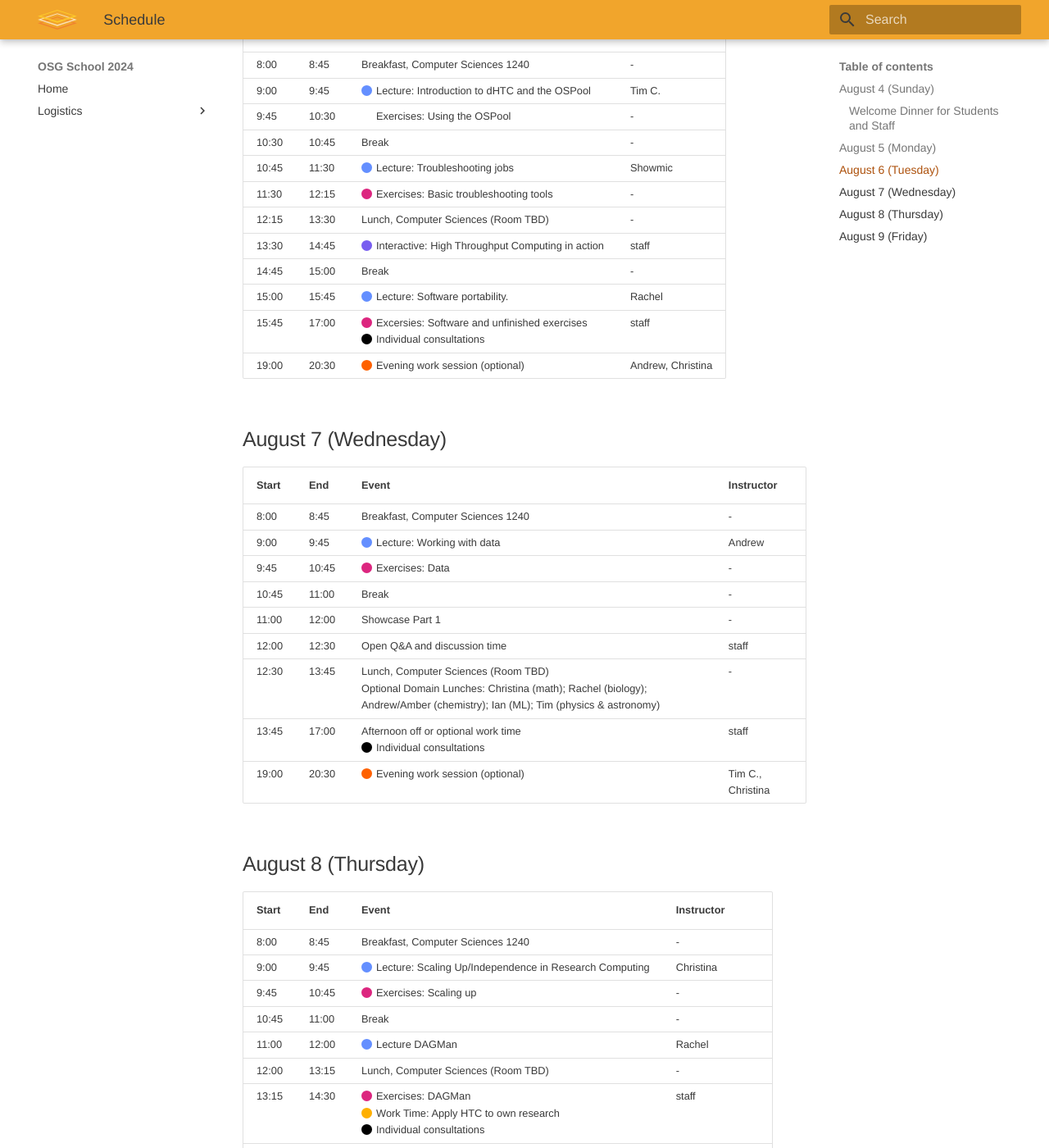
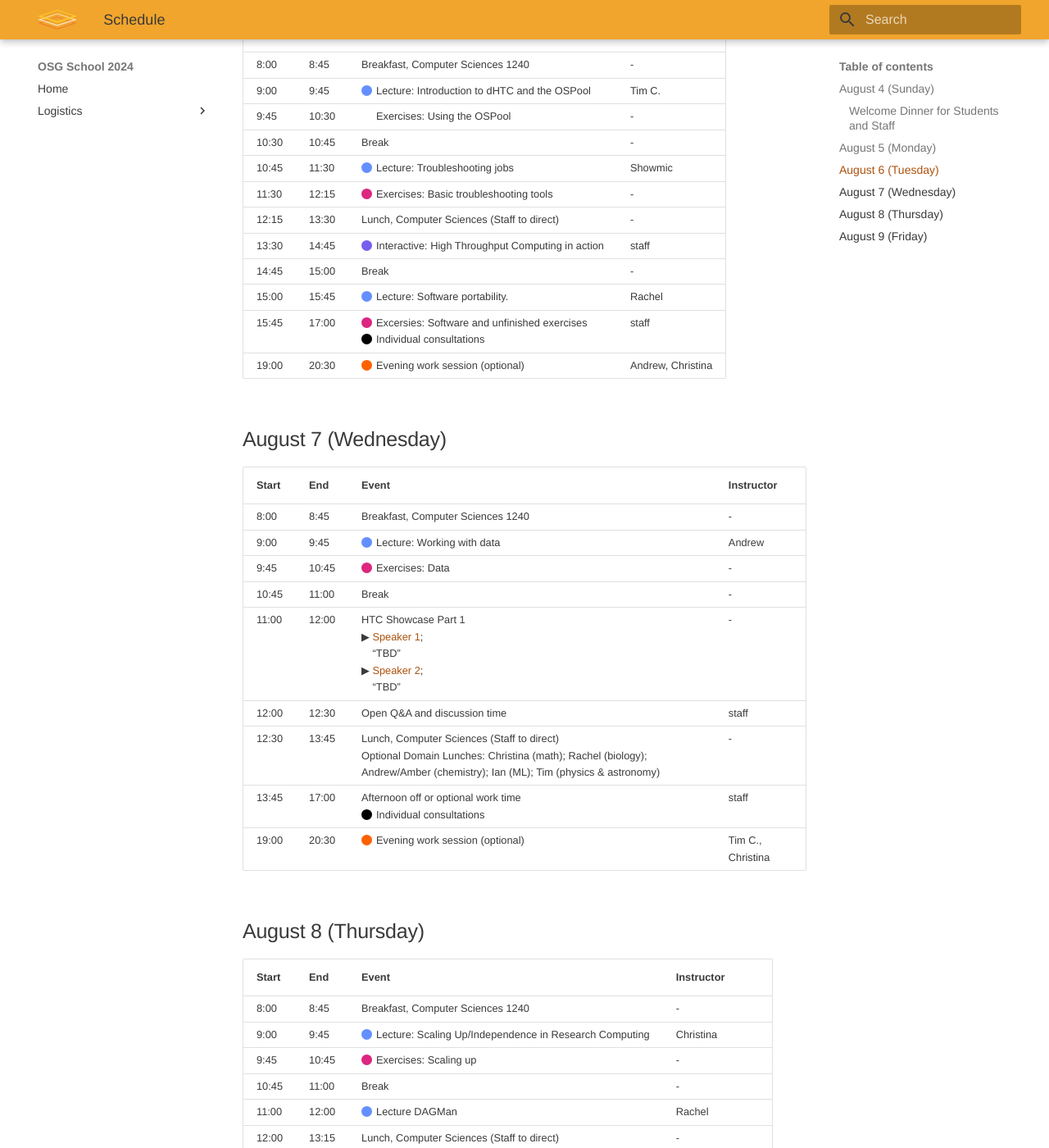
Before and after one commit to osg-htc/school-2024, an MkDocs documentation site: the page built from docs/schedule.md, in a window 1280 px wide and 1400 px high, scrolled down 1021 px. Shown: the whole window at 82% size. Built offline with MkDocs 1.6.1 and Material for MkDocs 9.7.7, drawn with Linux system fonts in a browser that asks for light colours; some of the changed text lies outside the part shown.

Commit message:
Showcase, Lunch and timing updates

```diff
--- a/docs/schedule.md
+++ b/docs/schedule.md
@@ -59,13 +59,13 @@
     <tr>
         <td>10:45</td>
         <td>12:15</td>
-        <td><span class="before-dot text-pink">Exercises: HTCondor bases (1.n series)</span>/td>
+        <td><span class="before-dot text-pink">Exercises: HTCondor bases (1.n series)</span></td>
         <td>-</td>
     </tr>
     <tr>
         <td>12:15</td>
         <td>13:15</td>
-        <td>Lunch, Computer Sciences (Room TBD)</td>
+        <td>Lunch, Computer Sciences (Staff to direct)</td>
         <td>-</td>
     </tr>
     <tr>
@@ -162,7 +162,7 @@
     <tr>
         <td>12:15</td>
         <td>13:30</td>
-        <td>Lunch, Computer Sciences (Room TBD)</td>
+        <td>Lunch, Computer Sciences (Staff to direct)</td>
         <td>-</td>
     </tr>
     <tr>
@@ -241,7 +241,13 @@
     <tr>
         <td>11:00</td>
         <td>12:00</td>
-        <td>Showcase Part 1</td>
+        <td>
+          HTC Showcase Part 1<br>
+          &#9654; <span style="color: rgb(173, 81, 12);">Speaker 1</span>;<br>
+          <div style="margin-left: 2ex;">“TBD”</div>
+          &#9654; <span style="color: rgb(173, 81, 12);">Speaker 2</span>;<br>
+          <div style="margin-left: 2ex;">“TBD”</div>
+          </td>
         <td>-</td>
     </tr>
     <tr>
@@ -254,7 +260,7 @@
         <td>12:30</td>
         <td>13:45</td>
         <td>
-            Lunch, Computer Sciences (Room TBD)<br>
+            Lunch, Computer Sciences (Staff to direct)<br>
             Optional Domain Lunches: Christina (math); Rachel (biology); Andrew/Amber (chemistry); Ian (ML); Tim (physics &amp; astronomy)
         </td>
         <td>-</td>
@@ -322,7 +328,7 @@
     <tr>
       <td>12:00</td>
       <td>13:15</td>
-      <td>Lunch, Computer Sciences (Room TBD)</td>
+      <td>Lunch, Computer Sciences (Staff to direct)</td>
       <td>-</td>
     </tr>
     <tr>
@@ -423,7 +429,7 @@
       <td>11:50</td>
       <td>13:00</td>
       <td>
-        Lunch, Computer Sciences (Room TBD)<br>
+        Lunch, Computer Sciences (Staff to direct)<br>
         Optional: Introduction to Research Computing Facilitation
       </td>
       <td>Christina</td>
```
Also changed, not shown: other parts of docs/schedule.md (+3 -3 lines).
